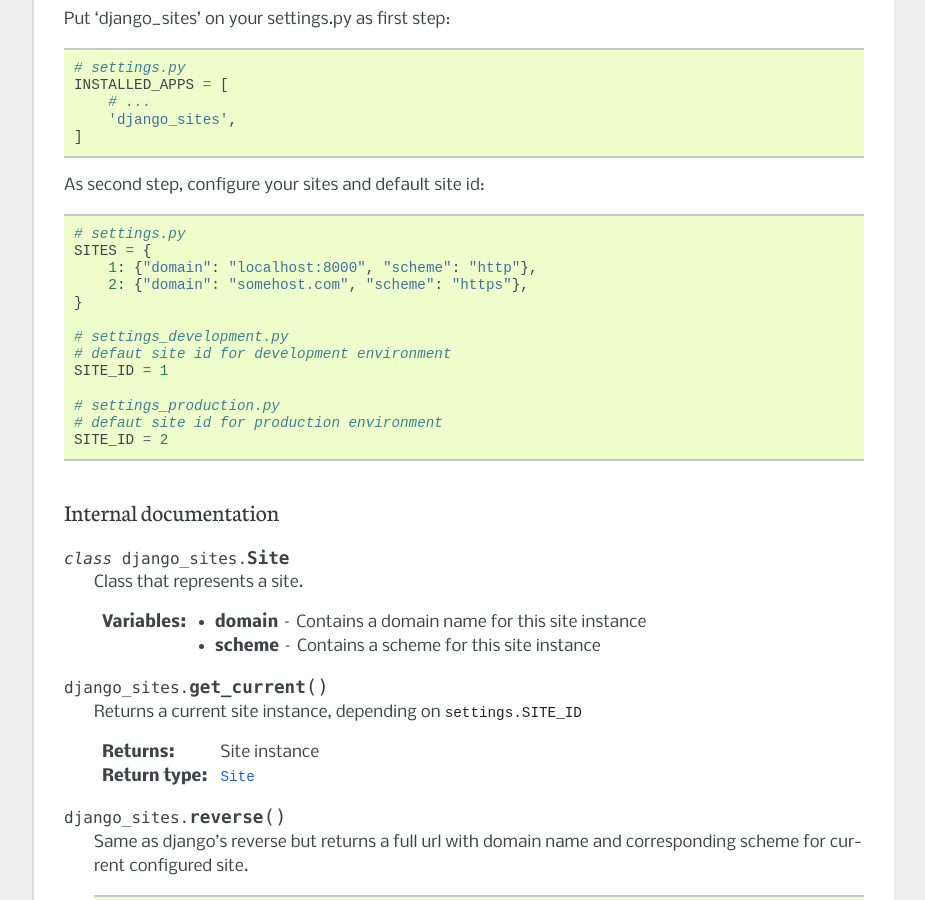
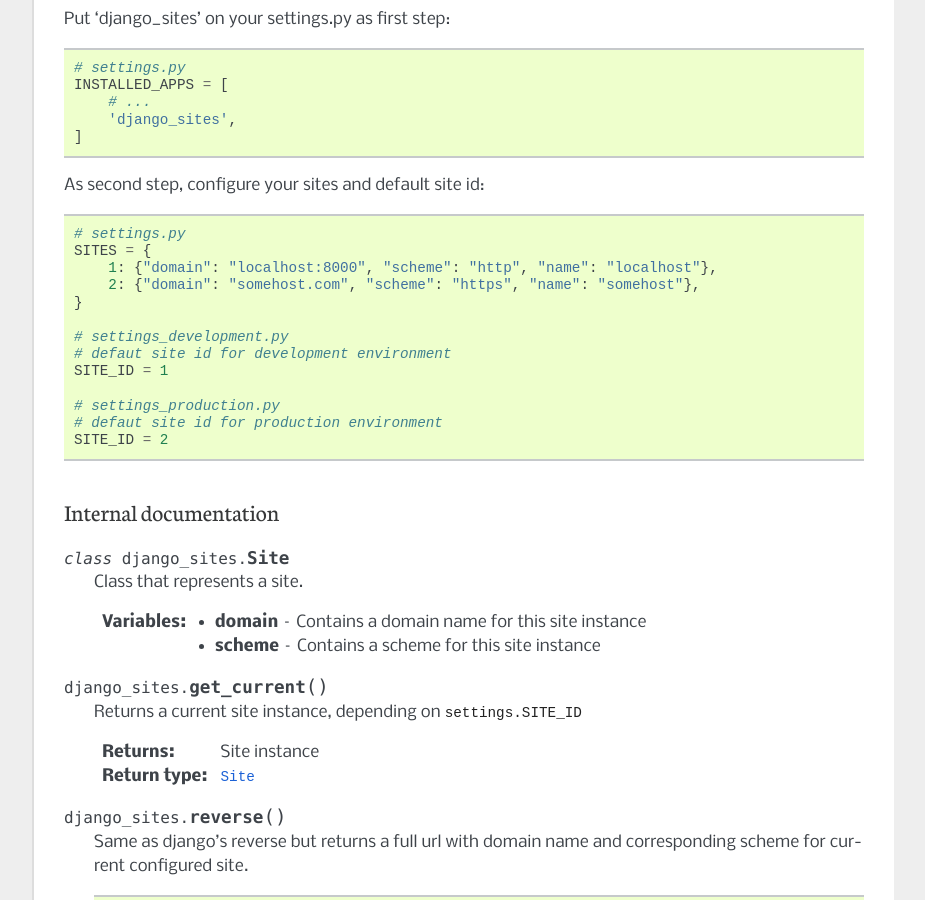
Before and after one commit to niwinz/django-sites, a Sphinx documentation site: the page built from docs/index.rst, in a window 1280 px wide and 900 px high, scrolled down 558 px. Shown: the whole window, without its empty margins (198-1123 px from the left). Built offline with Sphinx 7.4.7, drawn with Linux system fonts in a browser that asks for light colours.

```diff
--- a/docs/index.rst
+++ b/docs/index.rst
@@ -44,8 +44,8 @@ As second step, configure your sites and default site id:
 
     # settings.py
     SITES = {
-        1: {"domain": "localhost:8000", "scheme": "http"},
-        2: {"domain": "somehost.com", "scheme": "https"},
+        1: {"domain": "localhost:8000", "scheme": "http", "name": "localhost"},
+        2: {"domain": "somehost.com", "scheme": "https", "name": "somehost"},
     }
 
     # settings_development.py
--- a/setup.py
+++ b/setup.py
@@ -14,7 +14,7 @@ if sys.version_info < (2, 7):
 
 setup(
     name = "django-sites",
-    version = "0.4",
+    version = "0.5",
     description = "Alternative implementation of django sites framework",
     long_description = "",
     keywords = "django, sites",
@@ -28,7 +28,6 @@ setup(
     ],
 
     install_requires = INSTALL_REQUIRES,
-
     classifiers = [
         "Development Status :: 4 - Beta",
         "Framework :: Django",
@@ -41,6 +40,7 @@ setup(
         "Programming Language :: Python :: 3",
         "Programming Language :: Python :: 3.2",
         "Programming Language :: Python :: 3.3",
+        "Programming Language :: Python :: 3.4",
         "Topic :: Internet :: WWW/HTTP",
     ]
 )
```
